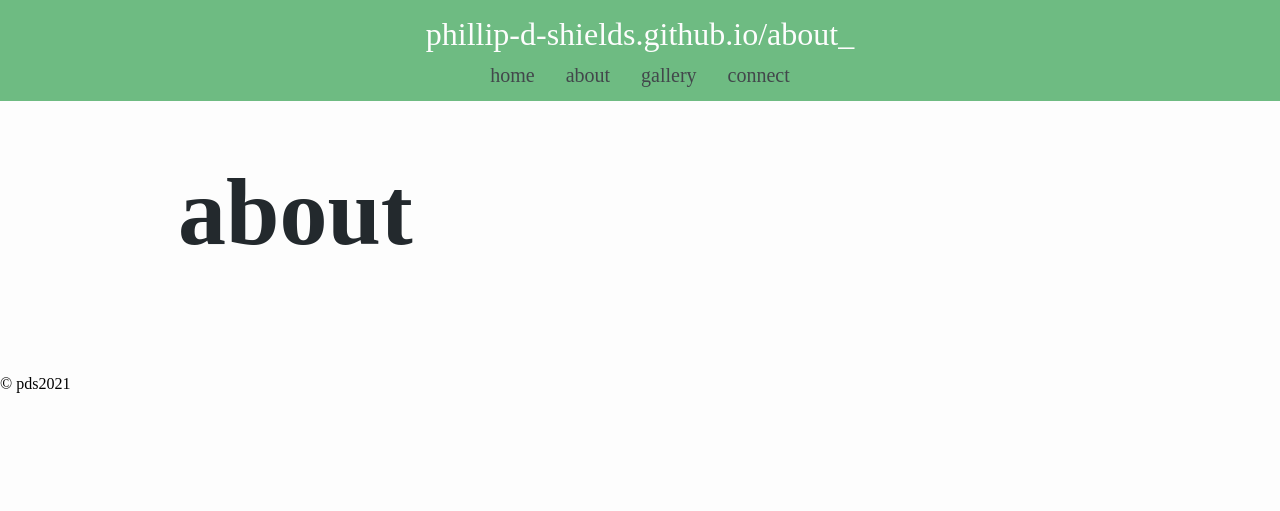
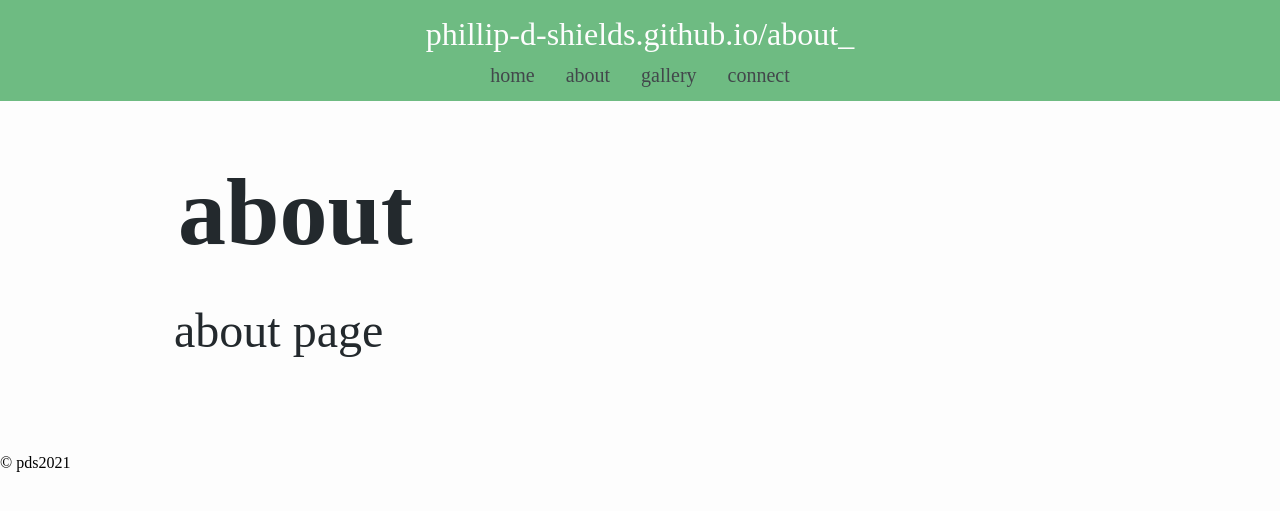
Before and after one commit to Phillip-D-Shields/Phillip-D-Shields.github.io, a Jekyll site: the page built from about.md, in a window 1280 px wide. Shown: the top 511 px of the page. Built offline with Jekyll 4.4.1, drawn with Linux system fonts in a browser that asks for light colours.

Commit message:
md file updates

```diff
--- a/about.md
+++ b/about.md
@@ -3,3 +3,5 @@ layout: default
 title: about
 permalink: /about
 ---
+
+### about page
```
